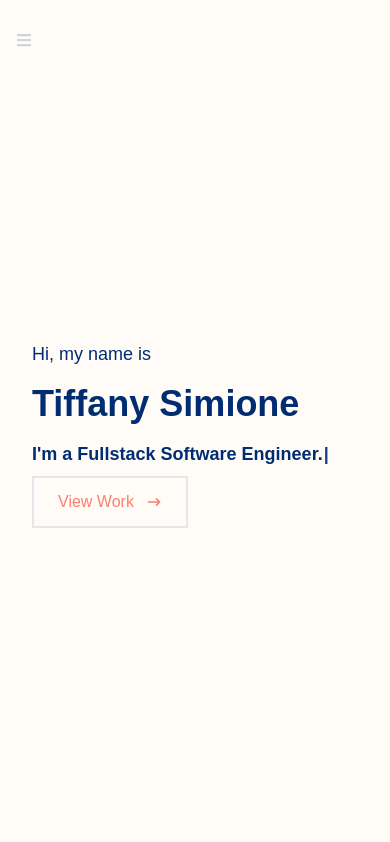
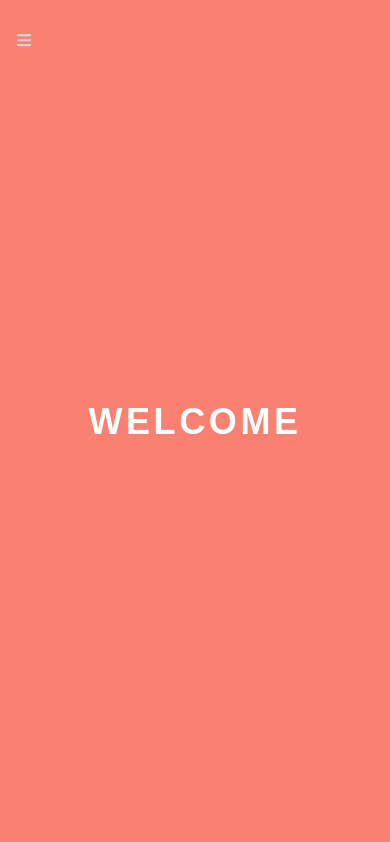
Before and after one commit to tiffanysimione/Tiffany-Portfolio, a React (Create React App) app: page / in a window 390 px wide. Shown: the top 842 px of the page. Built offline with nearby package versions, Linux system fonts and the light colour scheme; grey boxes are pictures that could not be loaded.

Commit message:
fixing overflow take 11111

```diff
--- a/src/App.js
+++ b/src/App.js
@@ -4,14 +4,15 @@ import About from './components/About';
 import Skills from './components/Skills';
 import Work from './components/Work';
 import Contact from './components/Contact';
-// import Welcome from './components/Welcome';
+import Welcome from './components/Welcome';
 // import test from './components/test';
 
 function App() {
+
   return (
     <div className='flex flex-col items-center overflow-x-hidden background-color text-color;'>
       <NavBar/>
-      {/* <Welcome  /> */}
+      <Welcome  />
       <Home />
       <About />
       <Skills />
--- a/src/components/Home.jsx
+++ b/src/components/Home.jsx
@@ -23,7 +23,7 @@ const Home = () => {
 
 
 
-<div data-aos='fade-left' className='w-full md:h-full md:w-2/3 px-8 mx-auto flex flex-col justify-center h-fit font-Julius Sans Onetext-color'>
+<div data-aos='fade-left' className='md:h-full md:w-2/3 px-8 mx-auto flex flex-col justify-center h-fit font-Julius Sans Onetext-color'>
                     <p className='mt-8 text-lg md:text-xl '>Hi, my name is</p>
                     <h1 className='text-4xl md:text-6xl font-bold font-display py-4'>Tiffany Simione</h1>
                     <h2 className='text-lg md:text-xl font-bold'>
--- a/src/components/Skills.jsx
+++ b/src/components/Skills.jsx
@@ -4,13 +4,13 @@ import css from '../assets/css.png';
 const Skills = () => {
   return (
     <div name = 'skills' className='w-full h-fit'>
-    <div className='max-w-[1000px] mx-auto p-4 flex flex-col justify-center w-full h-full'>
+    <div className='max-w-[1000px] mx-auto p-4 flex flex-col justify-center h-full'>
     <div>
         <p className='text-4xl font-bold inline'> Skills</p>
         <p className='py-4'>These are the technoliges I've worked with</p>
     </div>
 
-<div className='w-full grid grid-cols-2 sm:grid-cols-4 gap-4 text-center py-8'>
+<div className=' grid grid-cols-2 sm:grid-cols-4 gap-4 text-center py-8'>
     <div className='shadow-md shadow-[#fa8072] hover:scale-110 duration-500'>
         <img className='w-20 mx-auto' src={css}alt='css icon'/>
         <p className='my-4'>CSS</p>
--- a/src/components/Welcome.jsx
+++ b/src/components/Welcome.jsx
@@ -1,41 +1,41 @@
-// import React, { useState, useRef } from 'react';
-// import { useSpring, animated } from 'react-spring';
-// import { Element } from 'react-scroll';
+import React, { useState, useRef } from 'react';
+import { useSpring, animated } from 'react-spring';
+import { Element } from 'react-scroll';
 
-// function Welcome() {
-//   const ref = useRef(null);
-//   const [isWelcomeVisible, setWelcomeVisible] = useState(true);
+function Welcome() {
+  const ref = useRef(null);
+  const [isWelcomeVisible, setWelcomeVisible] = useState(true);
 
-//   const welSpring = useSpring({
-//     from: { transform: isWelcomeVisible ? 'translateX(-500px)' : 'translateX(0px)' },
-//     to: { transform: isWelcomeVisible ? 'translateX(0px)' : 'translateX(-500px)' },
-//     scroll: ref,
-//   });
+  const welSpring = useSpring({
+    from: { transform: isWelcomeVisible ? 'translateX(-500px)' : 'translateX(0px)' },
+    to: { transform: isWelcomeVisible ? 'translateX(0px)' : 'translateX(-500px)' },
+    scroll: ref,
+  });
 
-//   const comeSpring = useSpring({
-//     from: { transform: isWelcomeVisible ? 'translateX(5000px)' : 'translateX(0px)' },
-//     to: { transform: isWelcomeVisible ? 'translateX(0px)' : 'translateX(500px)' },
-//     scroll: ref,
-//   });
+  const comeSpring = useSpring({
+    from: { transform: isWelcomeVisible ? 'translateX(5000px)' : 'translateX(0px)' },
+    to: { transform: isWelcomeVisible ? 'translateX(0px)' : 'translateX(500px)' },
+    scroll: ref,
+  });
 
-//   // Function to toggle the visibility of the "WELCOME" text
-//   const toggleWelcome = () => {
-//     setWelcomeVisible(prevState => !prevState);
-//   };
+  // Function to toggle the visibility of the "WELCOME" text
+  const toggleWelcome = () => {
+    setWelcomeVisible(prevState => !prevState);
+  };
 
-//   return (
-//     <Element name="welcome" className="welcome" ref={ref}>
-//     <div
-//       style={{ backgroundColor: '#fa8072', height: '100vh', width: '100vw', touchAction: 'manipulation' }} // add touchAction property
-//       onClick={toggleWelcome} // Trigger the toggle on click
-//     >
-//       <h1 className="text-4xl sm:text-9xl h-screen flex items-center justify-center text-white font-bold uppercase tracking-widest">
-//         <animated.span style={welSpring}>WEL</animated.span>
-//         <animated.span style={comeSpring}>COME</animated.span>
-//       </h1>
-//     </div>
-//   </Element>
-// );
-// }
+  return (
+    <Element name="welcome" className="welcome" ref={ref}>
+    <div
+      style={{ backgroundColor: '#fa8072', height: '100vh', width: '100vw', touchAction: 'manipulation' }} // add touchAction property
+      onClick={toggleWelcome} // Trigger the toggle on click
+    >
+      <h1 className="text-4xl sm:text-9xl h-screen flex items-center justify-center text-white font-bold uppercase tracking-widest">
+        <animated.span style={welSpring}>WEL</animated.span>
+        <animated.span style={comeSpring}>COME</animated.span>
+      </h1>
+    </div>
+  </Element>
+);
+}
 
-// export default Welcome;
+export default Welcome;
--- a/src/index.css
+++ b/src/index.css
@@ -4,10 +4,11 @@
 
 @import url("https://fonts.googleapis.com/css2?family=Cormorant:wght@300&family=Indie+Flower&family=Julius+Sans+One&family=Playfair+Display&display=swap");
 
+html,
 body {
   font-family: "Julius Sans One", sans-serif;
   color: #002d72;
-  overflow-x: hidden;
+  overflow-x: hidden !important;
 }
 
 @layer base {
@@ -28,14 +29,13 @@ body {
     to right,
     rgba(112, 157, 255, 0.8),
     hsla(242, 74%, 61%, 0.8)
-  ) !important;
+  );
 }
 
 .contact-image-container {
   animation-name: flying-mango;
   animation-duration: 6s;
   animation-iteration-count: infinite;
-  position: absolute;
   top: -80;
   left: 0;
 }
```
